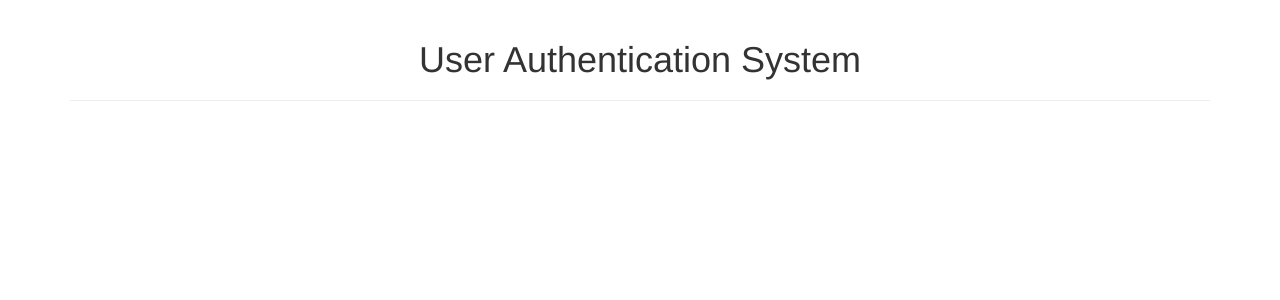
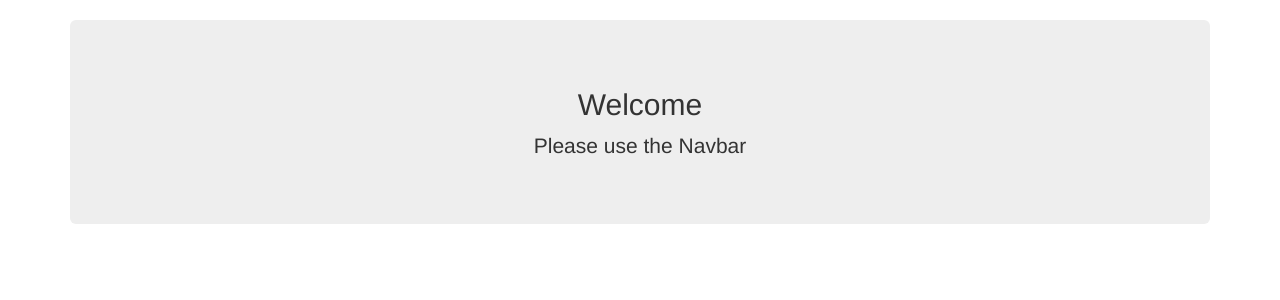
Before and after one commit to rodrigo-delgado/php-challenge, a PHP site: page / in a window 1280 px wide. Shown: the part 51-351 px from the top of the page. Run offline with PHP 8.4, Linux system fonts and the light colour scheme.

Commit message:
add welcome to index

```diff
--- a/index.php
+++ b/index.php
@@ -5,8 +5,10 @@
 
  <div class="container">
    <div class="body-title">
-     <h1>User Authentication System</h1><hr />
-
+     <div class="jumbotron">
+      <h2>Welcome</h2>
+      <p>Please use the Navbar</p>
+     </div>
    </div>
  </div>
 
```
